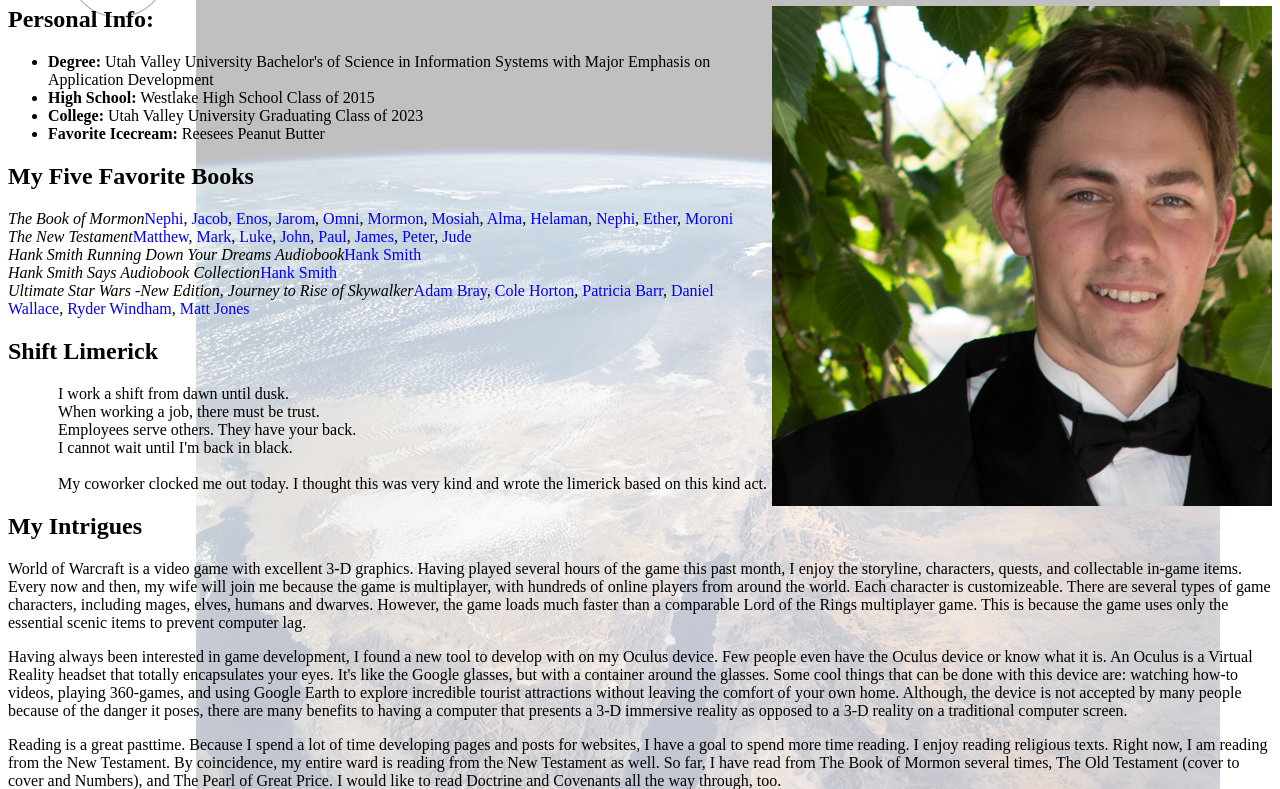
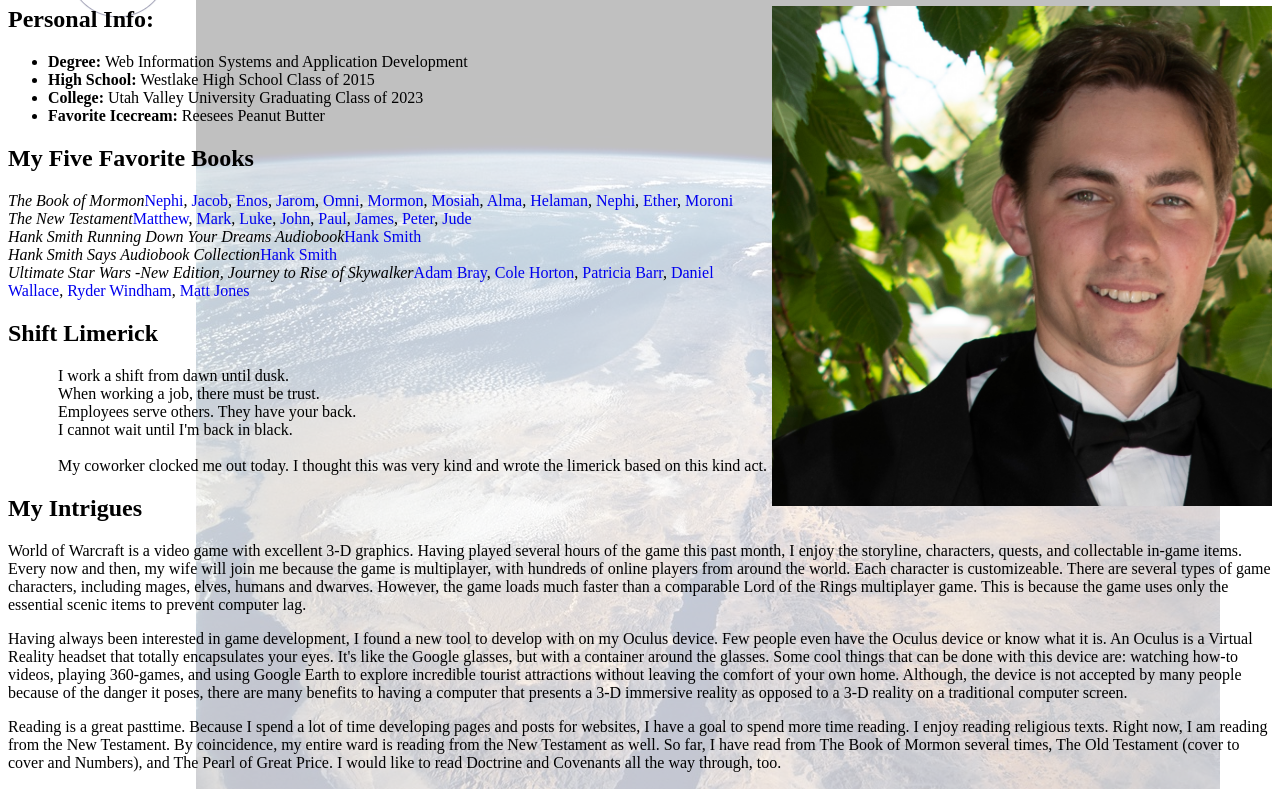
Before and after one commit to CodeBlue745/SDR_AboutMe, a plain HTML site: page SDR_AboutMe/index.html in a window 1280 px wide. Shown: the part 60-849 px from the top of the page. Drawn offline with Linux system fonts and the light colour scheme.

Commit message:
Degree_Updt_SDR

```diff
--- a/SDR_AboutMe/index.html
+++ b/SDR_AboutMe/index.html
@@ -10,8 +10,8 @@ or leaving my code on a public website constitutes cheating.
 I acknowledge that if I am found in violation of this policy this may result
 in a zero grade, a permanent record on file and possible immediate failure of the class.
 
-Reflection (1-2 paragraphs):  I really enjoyed writing this program, but had trouble with blah blah blah.
-Shift + Alt + F = Align items
+Reflection: I appreciate the quality of this assignment. I have been needing to create an About Me page, but haven't yet. In fact, I liked this assignment so much, I will be publishing it along with my main website sometime soon. Professor Das has been excellent at teaching the difference between what is acceptable public information and what is not. The value of a software product comes from its' abilities. These abilities enable cunsumers, employees, and everyone to enjoy optimized speeds, automation, and other important factors that would otherwise be impossible without software developers. With Professor Das's help, I have set a few goals as a software developer: Produce recursive code, code that is written clearly, and research new technologies to integrate with the product whenever possible.
+Shift + Alt + F = The command for aligning items
 -->
 
 
@@ -30,8 +30,7 @@ Shift + Alt + F = Align items
         Personal Info:
     </h2>
     <ul>
-        <li><strong>Degree: </strong>Utah Valley University Bachelor's of Science in Information Systems with Major Emphasis
-            on Application Development</li>
+        <li><strong>Degree: </strong>Web Information Systems and Application Development</li>
         <li><strong>High School:</strong> Westlake High School Class of 2015</li>
         <li><strong>College:</strong> Utah Valley University Graduating Class of 2023</li>
         <li><strong>Favorite Icecream:</strong> Reesees Peanut Butter</li>
```
Also changed, not shown: index.html (+3 -4 lines), 1 other file.
